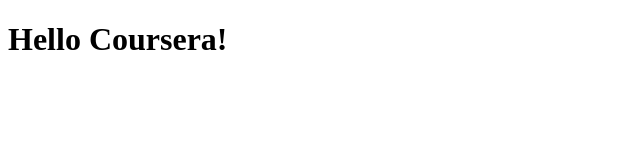
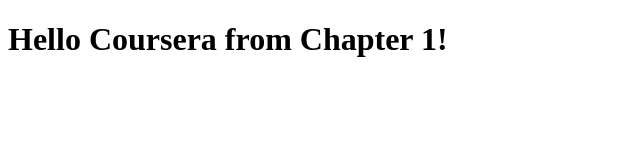
Before and after one commit to joshuakladivo/coursera-test, a plain HTML site: page Chapter1/index.html in a window 1280 px wide. Shown: the whole page, without its empty margins (0-640 px from the left). Drawn offline with Linux system fonts and the light colour scheme.

Commit message:
Added message for Chapter 1

```diff
--- a/Chapter1/index.html
+++ b/Chapter1/index.html
@@ -4,6 +4,6 @@
 	<title>Hello Coursera!</title>
 </head>
 <body>
-<h1>Hello Coursera!</h1>
+<h1>Hello Coursera from Chapter 1!</h1>
 </body>
 </html>
```
